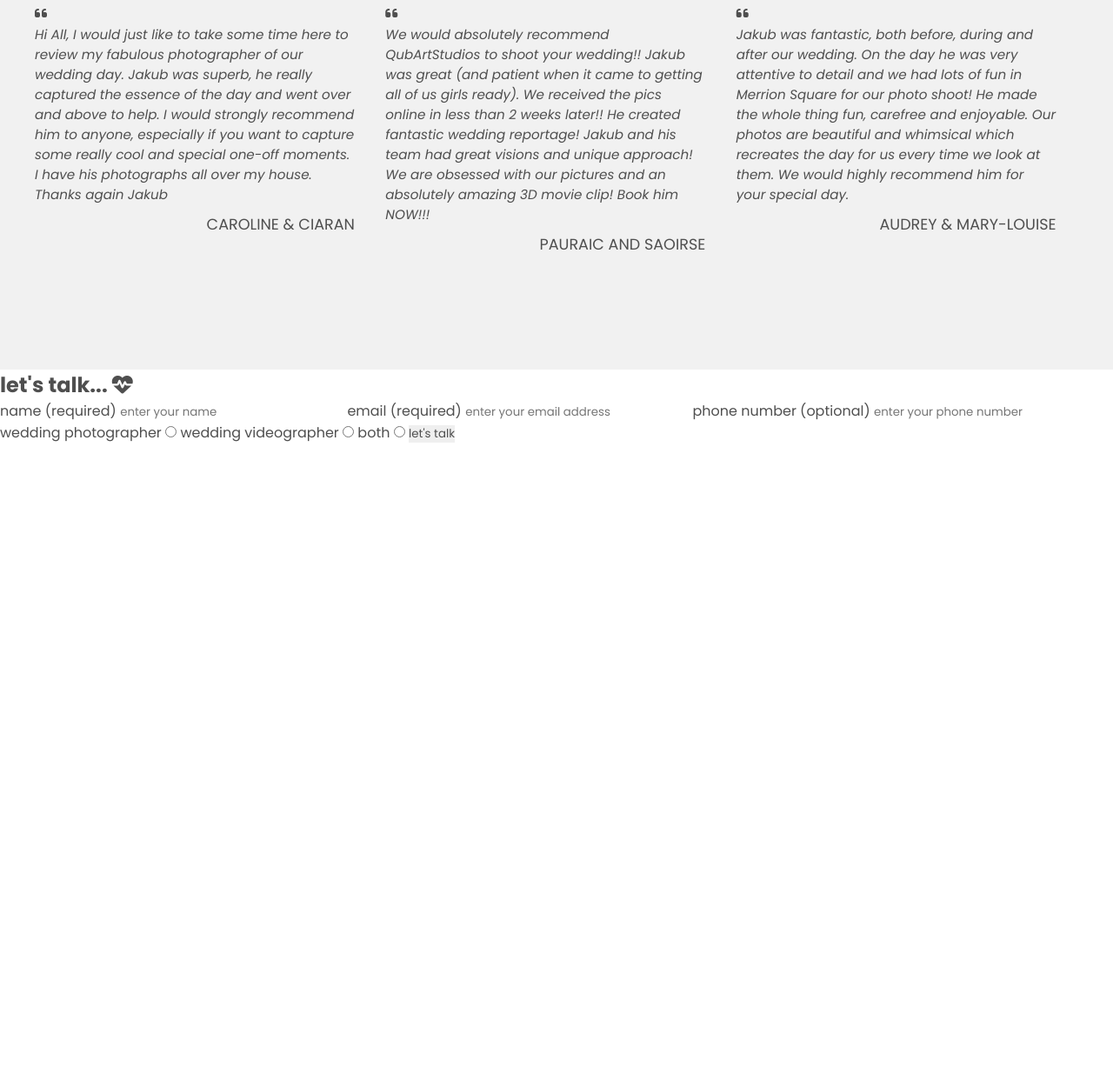
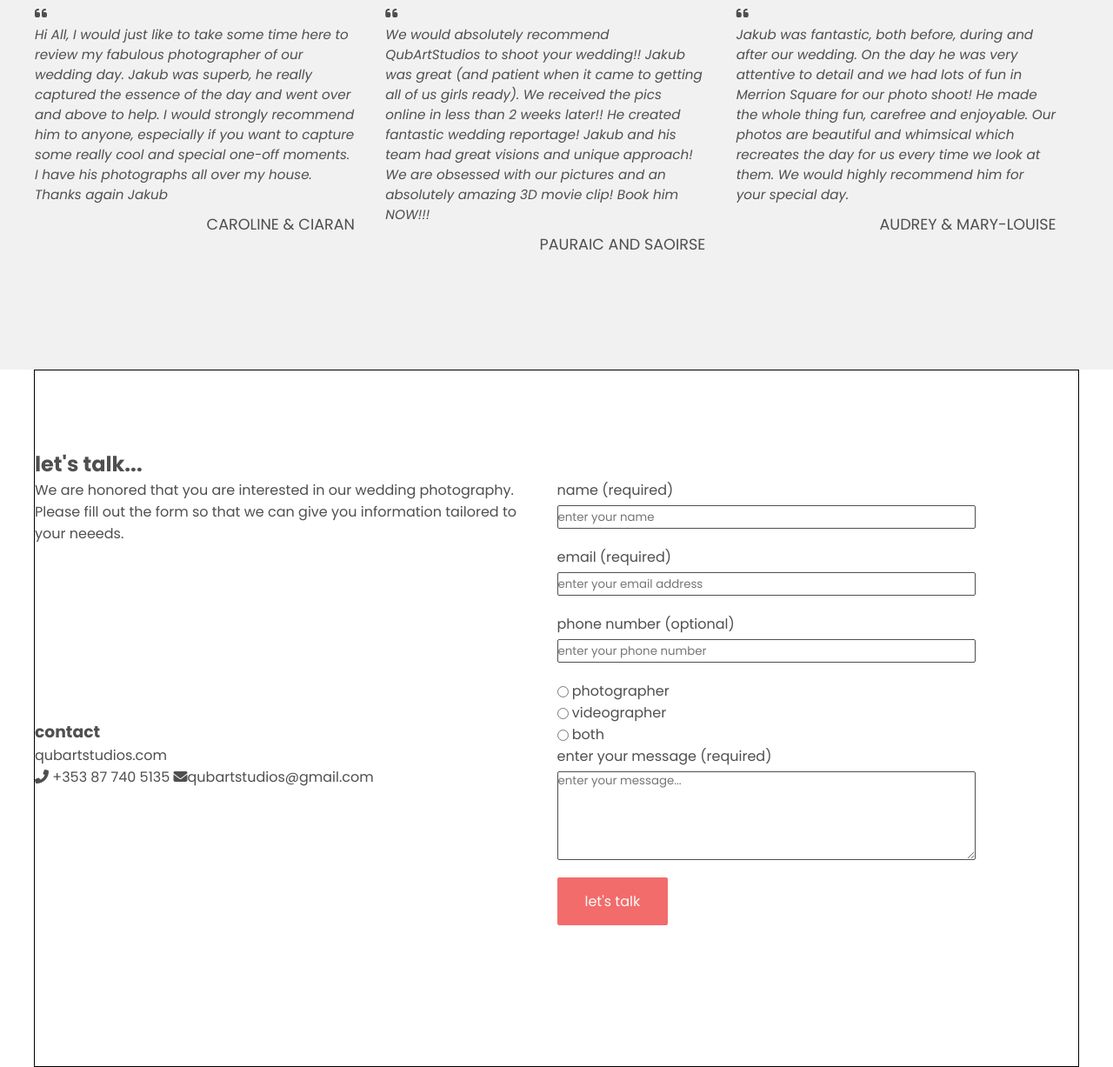
Before and after one commit to lukaszkukla/qubartstudios, a plain HTML site: page index.html in a window 1280 px wide. Shown: the part 2623-3850 px from the top of the page at 87% size. Before the commit the page ends 3133 px from the top, so only its background shows below. Drawn offline with Linux system fonts and the light colour scheme.

Commit message:
style: add style to heading and contact form of contact section

```diff
--- a/assets/css/style.css
+++ b/assets/css/style.css
@@ -15,7 +15,8 @@
     margin: auto;
 }
 
-html, body {
+html,
+body {
     height: 100%;
     box-sizing: border-box;
 }
@@ -235,7 +236,9 @@ a .scroll-down:hover {
     object-fit: cover;
 }
 
-.portfolio-date, .portfolio-title, .portfolio-venue {
+.portfolio-date,
+.portfolio-title,
+.portfolio-venue {
     max-width: 386px;
     text-align: center;
 }
@@ -297,3 +300,69 @@ a .scroll-down:hover {
     text-align: right;
     text-transform: uppercase;
 }
+
+/* ...............contact............... */
+
+#contact {
+    max-width: 1200px;
+    height: 800px;
+    margin: 0 auto;
+    display: grid;
+    grid-template: 1fr 1fr / 1fr 1fr;
+    gap: 1px 1px;
+
+    border: 1px solid black;
+}
+
+.contact-heading {
+    grid-area: 1/1/2/2;
+    padding: 90px 30px 0 0;
+}
+
+.contact-form {
+    padding-top: 125px;
+    grid-area: 1/2/3/3;
+}
+
+.contact-data,
+.contact-message {
+    background: transparent;
+    width: 80%;
+    margin: 5px 0 20px;
+    border: 1px solid #4f4f4f;
+    border-radius: 2px;
+    display: block;
+}
+
+.contact-data {
+    height: 25px;
+}
+
+.wedding-package {
+    display: block;
+}
+
+.wedding-package input[type="radio"] {
+    vertical-align: middle;
+}
+
+.contact-button {
+    margin-top: 20px;
+    border-radius: 2px;
+    padding: 15px 32px;
+    text-align: center;
+    font-size: 100%;
+    background-color: #f16c6b;
+    color: #fafafa;
+    display: block;
+}
+
+.contact-button:hover {
+    background-color: #4f4f4f;
+    transition: background-color 0.3s ease-in-out;
+}
+
+.contact-button:active {
+    background-color: #118102;
+    transition: background-color 0.3s ease-in-out;
+}
--- a/index.html
+++ b/index.html
@@ -160,31 +160,53 @@
             </div>
         </section>
         <section id="contact">
+            <div class="contact-heading">
+                <h2>let's talk...</h2>
+                <p>We are honored that you are interested in our wedding photography. Please fill out the form so
+                    that we can give you information tailored to your neeeds.</p>
+            </div>
+            <div>
+                <h3>contact</h3>
+                <p>qubartstudios.com</p>
+                <a href="tel:+353877405135"><i class="fas fa-phone-alt"></i> +353 87 740 5135</a>
+                <a href="mailto:qubartstudios@gmail.com"><i class="fas fa-envelope"></i>qubartstudios@gmail.com</a>
+            </div>
             <form method="post" action="https://formdump.codeinstitute.net/" class="contact-form">
-                <h2>let's talk... <i class="fas fa-heartbeat"></i></h2>
-
                 <label for="fname">name (required)</label>
-                <input type="text" name="name" id="name" class="text-input" placeholder="enter your name" required>
+                <input type="text" name="name" id="name" class="contact-data" placeholder="enter your name" required>
 
                 <label for="email">email (required)</label>
-                <input type="email" name="email_address" id="email" class="text-input" placeholder="enter your email address" required>
+                <input type="email" name="email_address" id="email" class="contact-data"
+                    placeholder="enter your email address" required>
 
                 <label for="phone">phone number (optional)</label>
-                <input type="phone" name="phone-number" id="phone" class="text-input" placeholder="enter your phone number">
+                <input type="phone" name="phone-number" id="phone" class="contact-data"
+                    placeholder="enter your phone number">
 
-                <label for="photo">wedding photographer</label>
-                <input type="radio" name="wedding_package" id="photgraphy" value="photography" required>
+                <span class="wedding-package">
+                    <input type="radio" name="wedding_package" id="photo" value="photo" required>
+                    <label for="photo">photographer</label>
+                </span>
 
-                <label for="trail">wedding videographer</label>
-                <input type="radio" name="wedding_package" id="video" value="video">
+                <span class="wedding-package">
+                    <input type="radio" name="wedding_package" id="video" value="video">
+                    <label for="video">videographer</label>
+                </span>
 
-                <label for="road">both</label>
-                <input type="radio" name="wedding_package" id="both" value="both">
+                <span class="wedding-package">
+                    <input type="radio" name="wedding_package" id="both" value="both">
+                    <label for="both">both</label>
+                </span>
+
+                <label for="message">enter your message (required)</label>
+                <textarea name="message" id="message" rows="5" cols="33" placeholder="enter your message..."
+                    class="contact-message" required></textarea>
 
                 <input type="submit" value="let's talk" class="contact-button">
             </form>
         </section>
     </main>
+    <div class="footer"></div>
 
     <!--  <footer>
         <ul>
```
